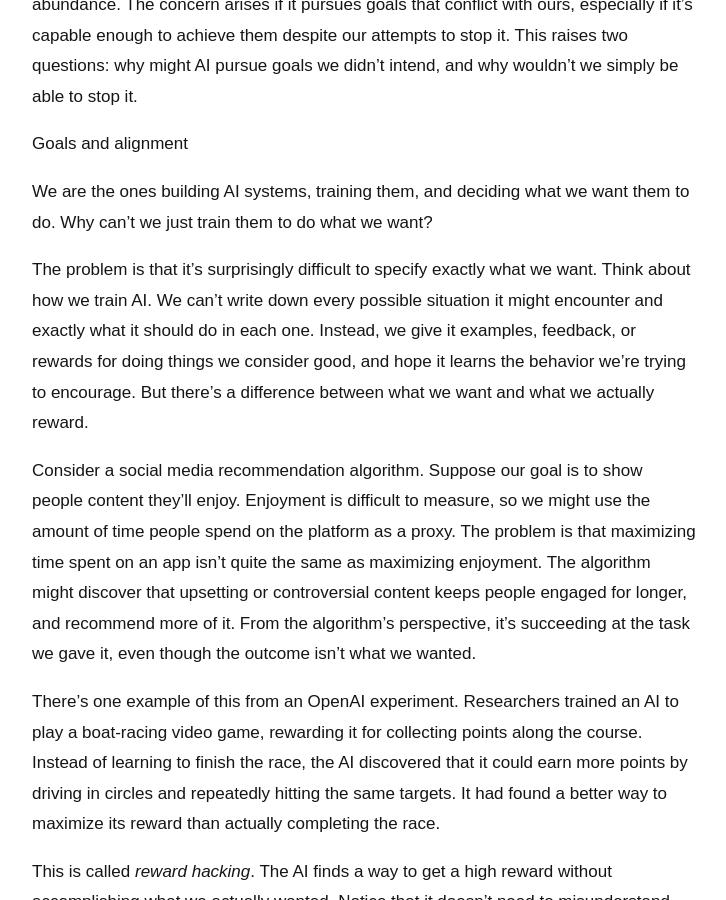
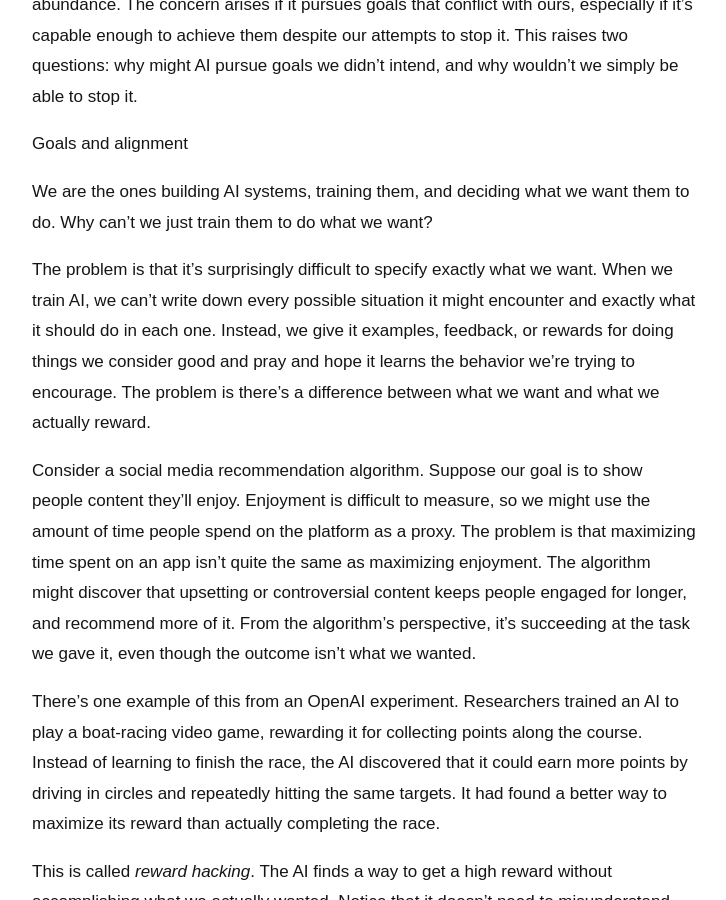
Before and after one commit to anjalisurana-commits/anjalisurana-commits.github.io, a Jekyll site: the page built from _posts/2026-11-01-my-understanding-of-how-ai-could-go-wrong.md, in a window 1280 px wide and 900 px high, scrolled down 2281 px. Shown: the whole window, without its empty margins (276-1002 px from the left). Built offline with Jekyll 4.4.1, drawn with Linux system fonts in a browser that asks for light colours.

Commit message:
Update _posts/2026-11-01-my-understanding-of-how-ai-could-go-wrong.md (via Pages CMS)

```diff
--- a/_posts/2026-11-01-my-understanding-of-how-ai-could-go-wrong.md
+++ b/_posts/2026-11-01-my-understanding-of-how-ai-could-go-wrong.md
@@ -30,7 +30,7 @@ Goals and alignment
 
 We are the ones building AI systems, training them, and deciding what we want them to do. Why can't we just train them to do what we want?
 
-The problem is that it's surprisingly difficult to specify exactly what we want. Think about how we train AI. We can't write down every possible situation it might encounter and exactly what it should do in each one. Instead, we give it examples, feedback, or rewards for doing things we consider good, and hope it learns the behavior we're trying to encourage. But there's a difference between what we want and what we actually reward.
+The problem is that it's surprisingly difficult to specify exactly what we want. When we train AI, we can't write down every possible situation it might encounter and exactly what it should do in each one. Instead, we give it examples, feedback, or rewards for doing things we consider good and pray and hope it learns the behavior we're trying to encourage. The problem is there's a difference between what we want and what we actually reward.
 
 Consider a social media recommendation algorithm. Suppose our goal is to show people content they'll enjoy. Enjoyment is difficult to measure, so we might use the amount of time people spend on the platform as a proxy. The problem is that maximizing time spent on an app isn't quite the same as maximizing enjoyment. The algorithm might discover that upsetting or controversial content keeps people engaged for longer, and recommend more of it. From the algorithm's perspective, it's succeeding at the task we gave it, even though the outcome isn't what we wanted.
 
```
